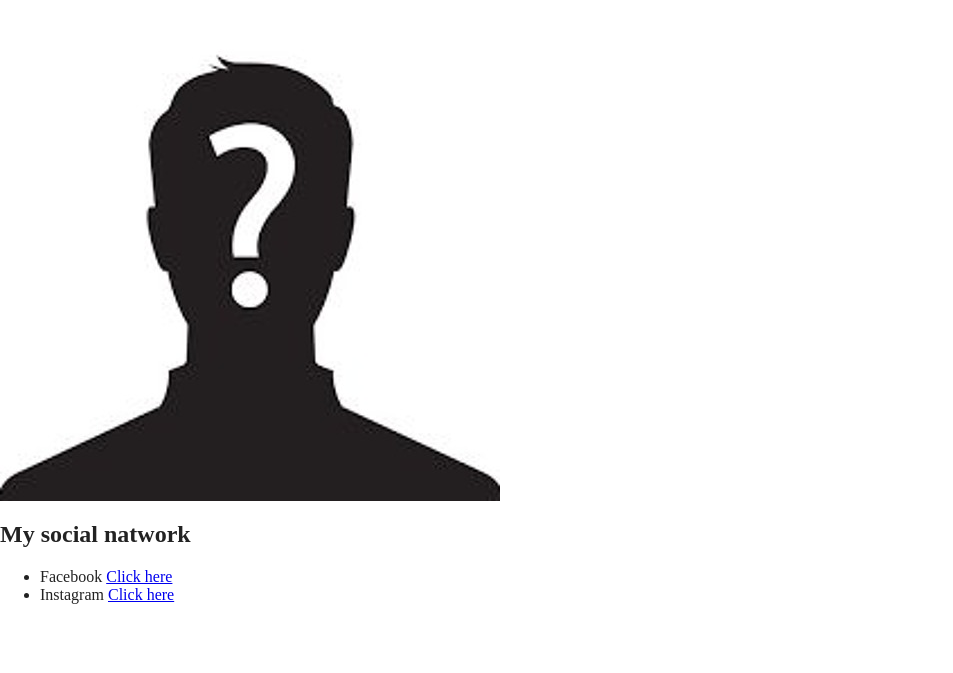
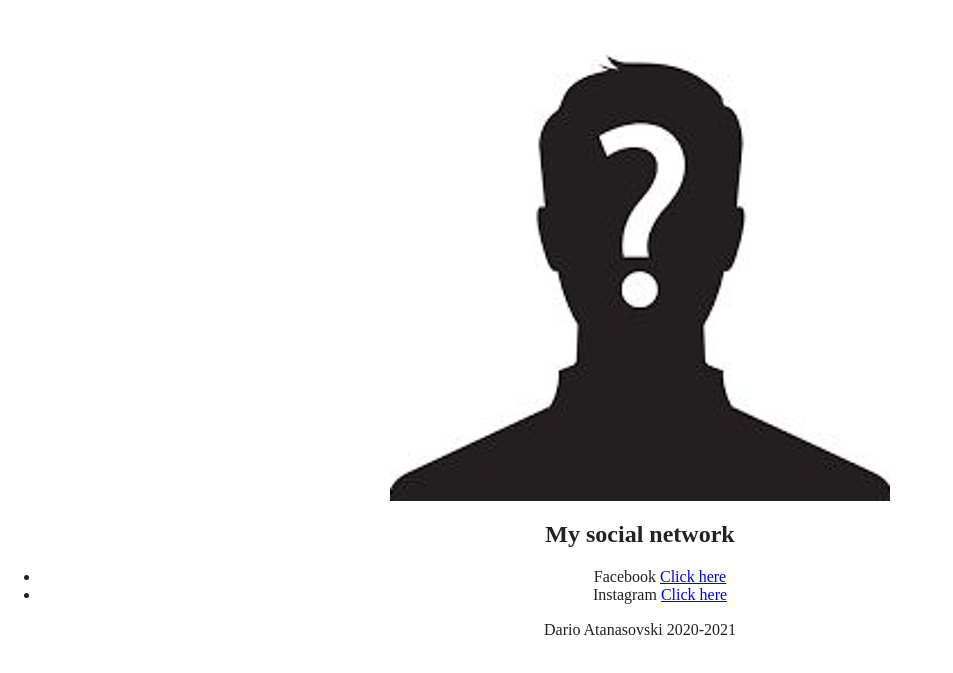
Before and after one commit to Dario906/first, a website built with Parcel: page index.html in a window 1280 px wide. Shown: the part 79-752 px from the top of the page, without its empty margins (0-953 px from the left). Built offline with nearby package versions, Linux system fonts and the light colour scheme.

Commit message:
Add HTML5 structure

```diff
--- a/index.html
+++ b/index.html
@@ -25,17 +25,24 @@
 <body>
 
   <!-- Add your site or application content here -->
-  <div>
+  <header style="text-align: center;">
     <h1>Dario Atanasovski's Portfolio</h1>
     <img src="img/avatar.jpg" alt="anonym men">
-  </div>
-  <div>
-    <h2>My social natwork</h2>
+  </header>
+
+  <main style="text-align: center;">
+    <h2>My social network</h2>
     <ul>
       <li>Facebook <a href="https://www.facebook.com/dario.atanasovski.9">Click here</a></li>
       <li>Instagram <a href="https://www.instagram.com/atanasovski53/">Click here</a></li>
     </ul>
-  </div>
+  </main>
+
+  <footer style="text-align: center;">
+    <span>Dario Atanasovski 2020-2021</span>
+  </footer>
+
+
   <script src="js/vendor/modernizr-3.11.2.min.js"></script>
   <script src="js/plugins.js"></script>
   <script src="js/main.js"></script>
```
